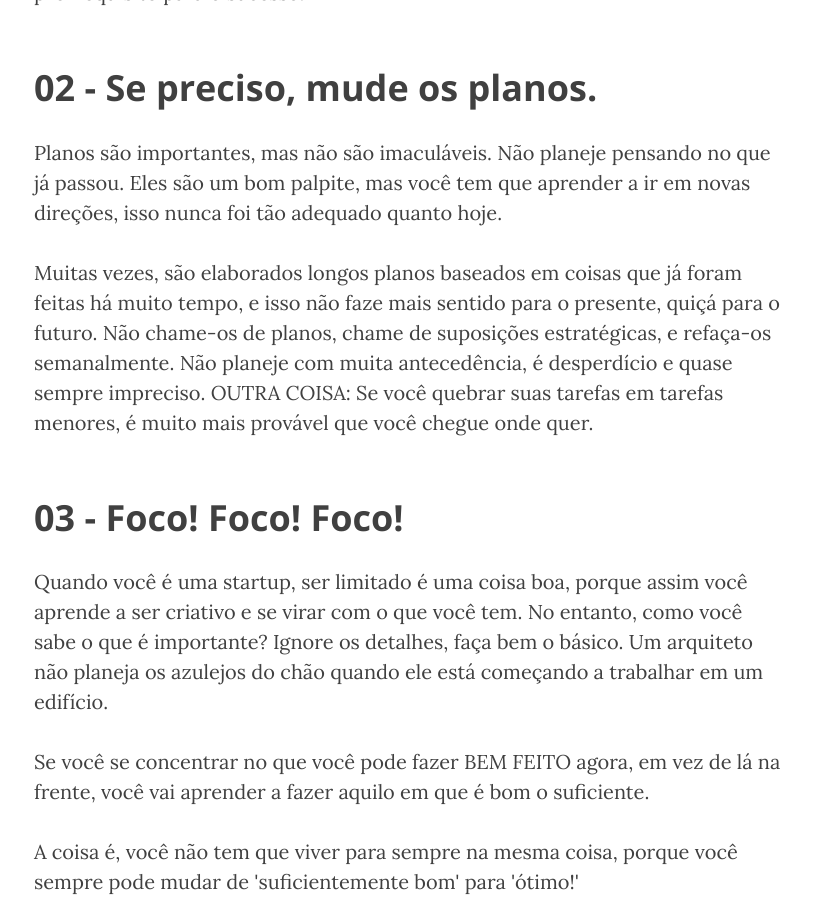
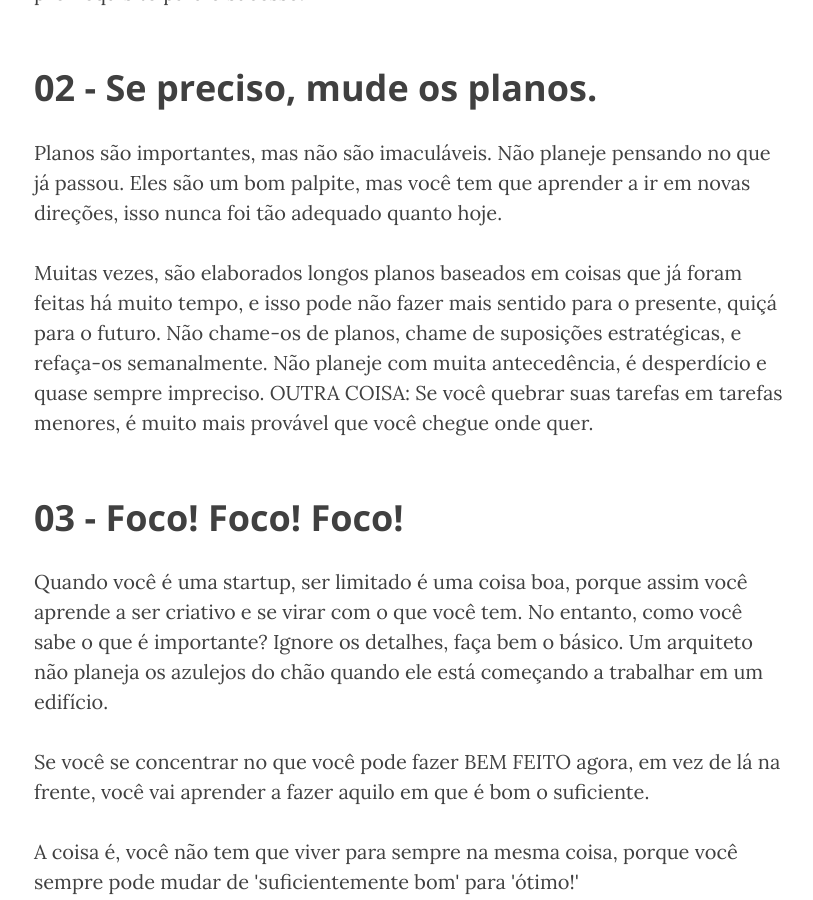
Before and after one commit to Wmitrut/wmitrut.github.io, a Jekyll site: the page built from _posts/2015-07-28-rework-1.markdown, in a window 1280 px wide and 900 px high, scrolled down 2508 px. Shown: the whole window, without its empty margins (231-1044 px from the left). Built offline with Jekyll 4.4.1, drawn with Linux system fonts in a browser that asks for light colours; nearby versions of some CDN libraries; comment, search, counter and statistics services are not loaded.

Commit message:
fix typo

```diff
--- a/_posts/2015-07-28-rework-1.markdown
+++ b/_posts/2015-07-28-rework-1.markdown
@@ -38,7 +38,7 @@ comments:   true
 
 <p>Planos são importantes, mas não são imaculáveis. Não planeje pensando no que já passou. Eles são um bom palpite, mas você tem que aprender a ir em novas direções, isso nunca foi tão adequado quanto hoje.</p>
 
-<p>Muitas vezes, são elaborados  longos planos baseados em coisas que já foram feitas há muito tempo, e isso não faze mais sentido para o presente, quiçá para o futuro. Não chame-os de planos, chame de suposições estratégicas, e refaça-os semanalmente. Não planeje com muita antecedência, é desperdício e quase sempre impreciso. OUTRA COISA: Se você quebrar suas tarefas em tarefas menores, é muito mais provável que você chegue onde quer.</p>
+<p>Muitas vezes, são elaborados  longos planos baseados em coisas que já foram feitas há muito tempo, e isso pode não fazer mais sentido para o presente, quiçá para o futuro. Não chame-os de planos, chame de suposições estratégicas, e refaça-os semanalmente. Não planeje com muita antecedência, é desperdício e quase sempre impreciso. OUTRA COISA: Se você quebrar suas tarefas em tarefas menores, é muito mais provável que você chegue onde quer.</p>
 
 <h2 class="section-heading">03 - Foco! Foco! Foco!</h2>
 
```
